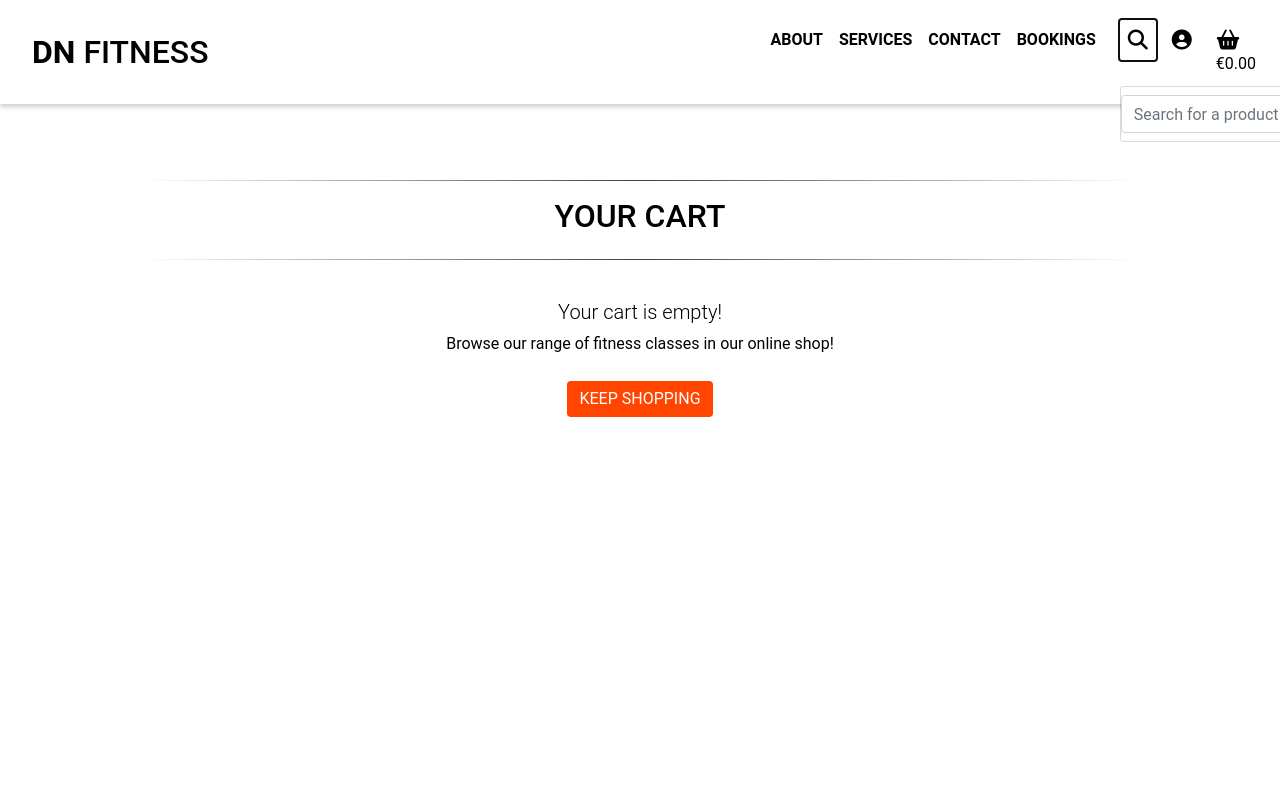
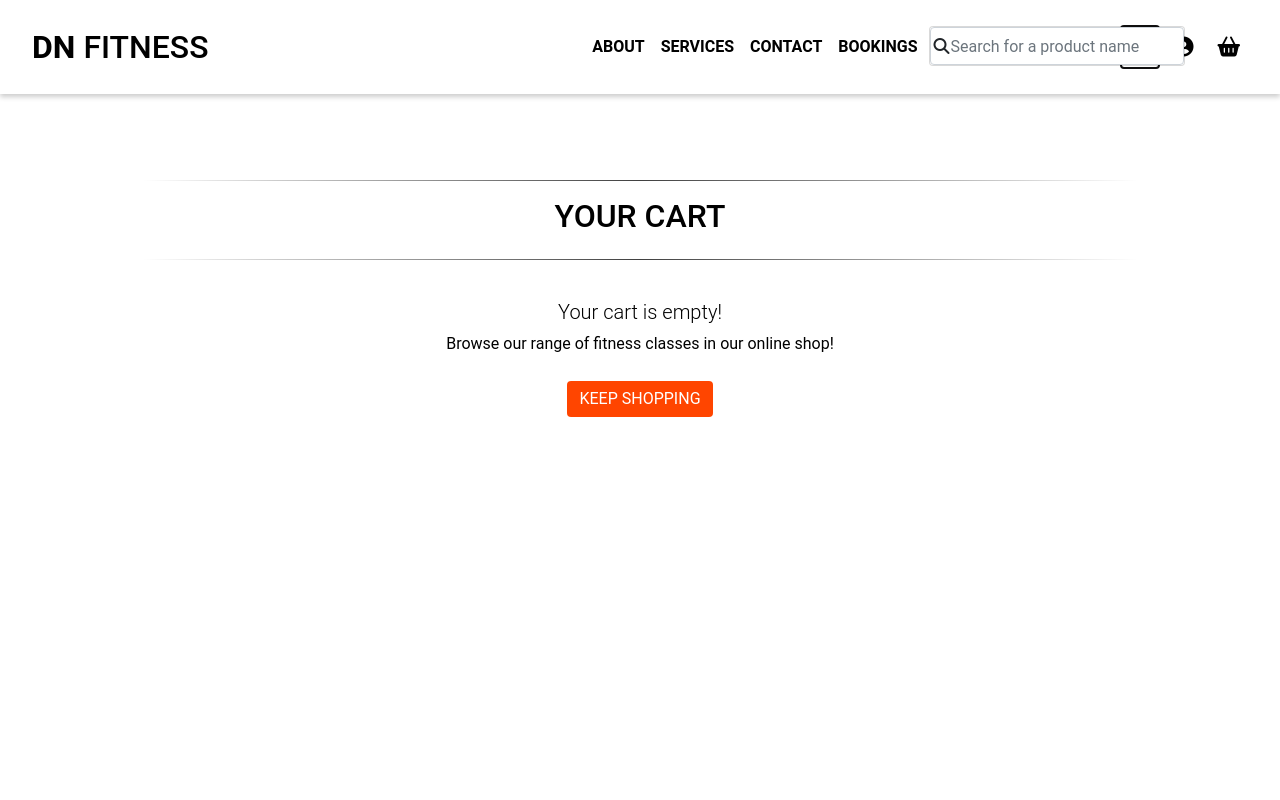
Before and after one commit to nemixu/Milestone4, a Django app: page /cart/ in a window 1280 px wide, after a click that opens the changed part. Run offline with Django 3.2, Linux system fonts and the light colour scheme; some libraries are stand-ins or nearby versions.

Commit message:
added classes for stling nav search icon in icon header

```diff
--- a/templates/includes/icon-header.html
+++ b/templates/includes/icon-header.html
@@ -1,9 +1,9 @@
-<li class="list-inline-item dropdown">
+<li class="list-inline-item icon-nav-spacer dropdown">
     <a class="text-black nav-link d-none d-lg-block" href="#" data-toggle="dropdown" aria-haspopup="true" aria-expanded="false"><i class="fas fa-search fa-lg"></i></a>
-    <div class="text-center dropdown-menu">
+    <div class="text-center dropdown-menu navbar-search-focus">
         <form class="form-inline" action="{% url 'search' %}" method="GET">
-            <input class="form-control" type="text" name="q"
-                placeholder="Search for a product name">
+            <input class="form-control inline-form-icon" type="text" name="q"
+                placeholder="Search for a product name"><i class="fas fa-search inline-search-icon"></i>
             <div>
             </div>
         </form>
@@ -34,13 +34,11 @@
     <a class="{% if grand_total %}cart-colour font-weight-bold{% else %}text-black{% endif %} d-none d-lg-block nav-link" href="{% url 'cart' %}">
         <div class="text-center">
             <div><i class="fas fa-shopping-basket fa-lg mr-3"></i></div>
-            <p class="my-0">
-                {% if grand_total %}
-                    €{{ grand_total|floatformat:2 }}
-                {% else %}
-                    €0.00
+                {% if product_count %}
+                <p class="my-0 product_counter">
+                    {{ product_count }}
+                </p>
                 {% endif %}
-            </p>
         </div>
     </a>
 </li>
```
